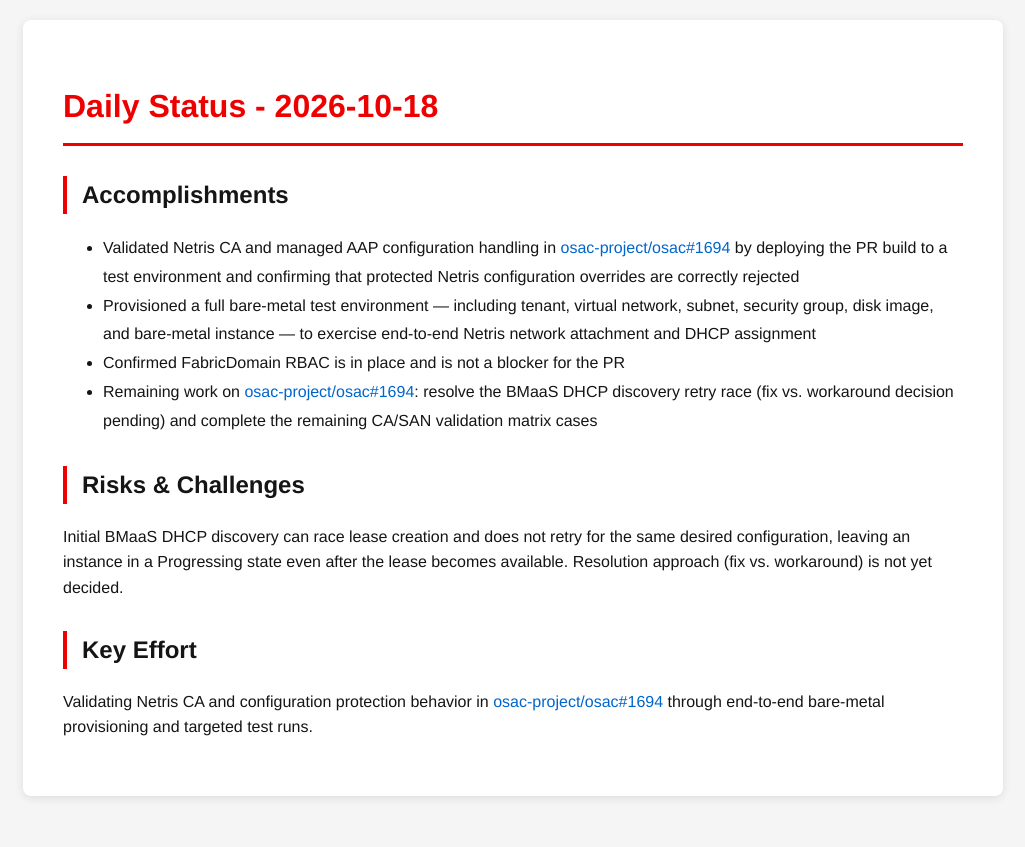
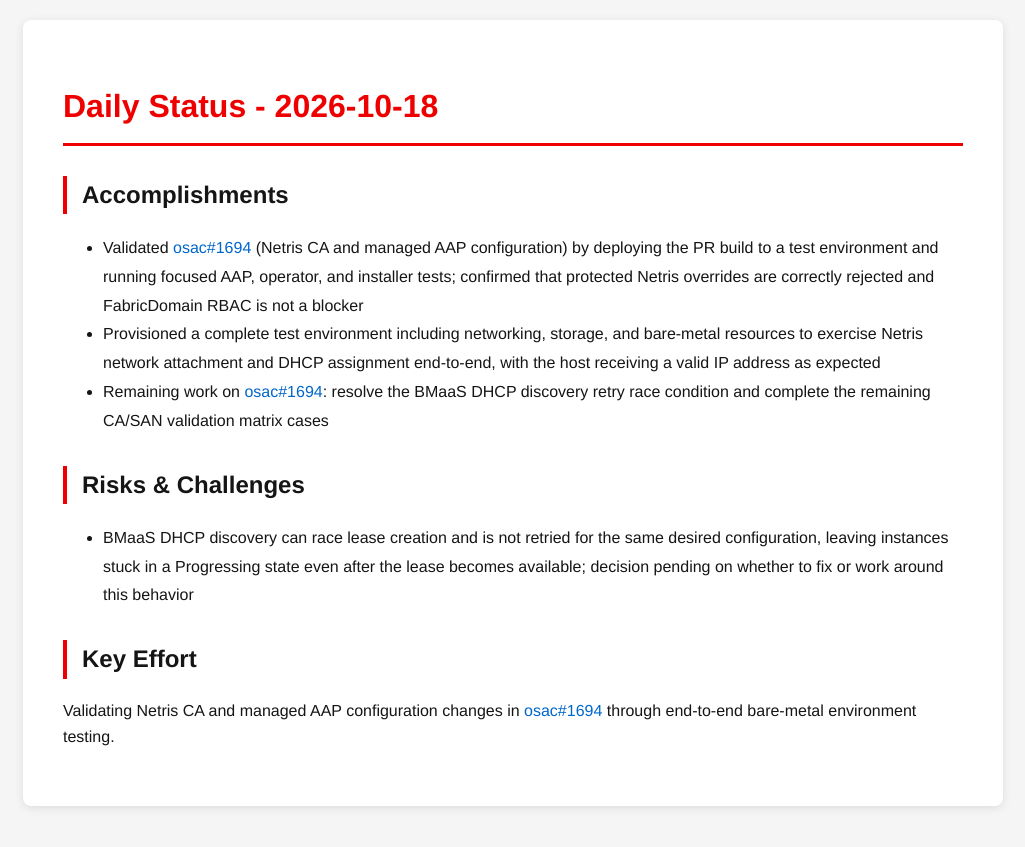
Before and after one commit to tzvatot/daily-status, a Jekyll site: the page built from 2026-10-18.md, in a window 1280 px wide. Shown: the top 847 px of the page, without its empty margins (127-1152 px from the left). Built offline with Jekyll 4.4.1, drawn with Linux system fonts in a browser that asks for light colours.

Commit message:
Daily status update - 2026-10-18

```diff
--- a/2026-10-18.md
+++ b/2026-10-18.md
@@ -7,13 +7,12 @@
 # Daily Status - 2026-10-18
 
 ## Accomplishments
-- Validated Netris CA and managed AAP configuration handling in [osac-project/osac#1694](https://github.com/osac-project/osac/pull/1694) by deploying the PR build to a test environment and confirming that protected Netris configuration overrides are correctly rejected
-- Provisioned a full bare-metal test environment — including tenant, virtual network, subnet, security group, disk image, and bare-metal instance — to exercise end-to-end Netris network attachment and DHCP assignment
-- Confirmed FabricDomain RBAC is in place and is not a blocker for the PR
-- Remaining work on [osac-project/osac#1694](https://github.com/osac-project/osac/pull/1694): resolve the BMaaS DHCP discovery retry race (fix vs. workaround decision pending) and complete the remaining CA/SAN validation matrix cases
+- Validated [osac#1694](https://github.com/osac-project/osac/pull/1694) (Netris CA and managed AAP configuration) by deploying the PR build to a test environment and running focused AAP, operator, and installer tests; confirmed that protected Netris overrides are correctly rejected and FabricDomain RBAC is not a blocker
+- Provisioned a complete test environment including networking, storage, and bare-metal resources to exercise Netris network attachment and DHCP assignment end-to-end, with the host receiving a valid IP address as expected
+- Remaining work on [osac#1694](https://github.com/osac-project/osac/pull/1694): resolve the BMaaS DHCP discovery retry race condition and complete the remaining CA/SAN validation matrix cases
 
 ## Risks & Challenges
-Initial BMaaS DHCP discovery can race lease creation and does not retry for the same desired configuration, leaving an instance in a Progressing state even after the lease becomes available. Resolution approach (fix vs. workaround) is not yet decided.
+- BMaaS DHCP discovery can race lease creation and is not retried for the same desired configuration, leaving instances stuck in a Progressing state even after the lease becomes available; decision pending on whether to fix or work around this behavior
 
 ## Key Effort
-Validating Netris CA and configuration protection behavior in [osac-project/osac#1694](https://github.com/osac-project/osac/pull/1694) through end-to-end bare-metal provisioning and targeted test runs.
+Validating Netris CA and managed AAP configuration changes in [osac#1694](https://github.com/osac-project/osac/pull/1694) through end-to-end bare-metal environment testing.
```
